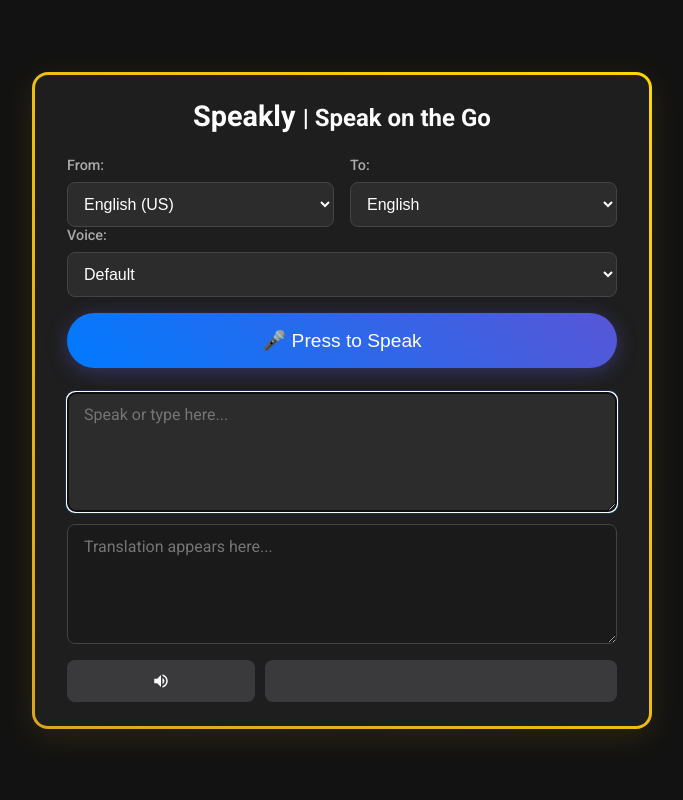
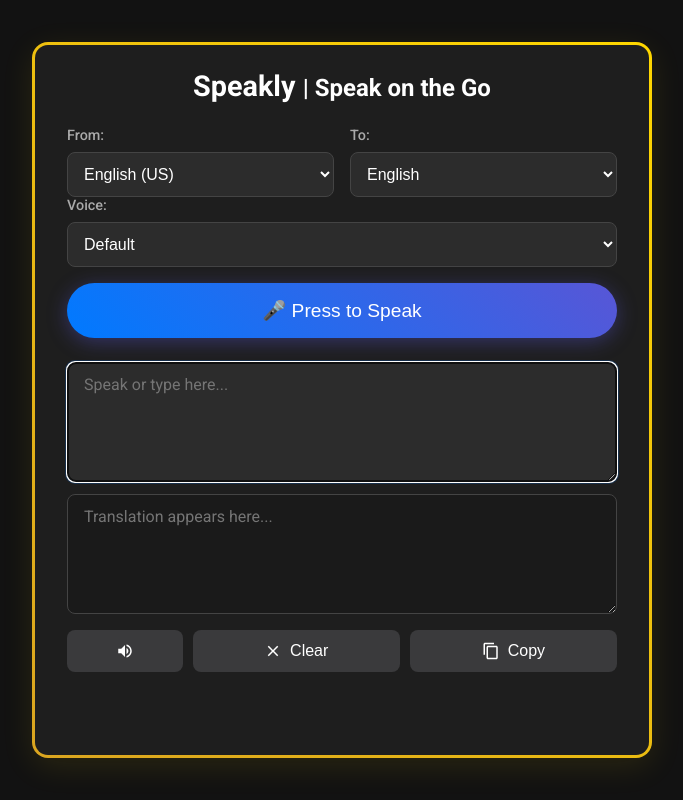
Before and after one commit to OurWillpower/translator-app, a plain HTML site: page index.html in a window 1280 px wide. Shown: the whole page, without its empty margins (298-981 px from the left). Drawn offline with Linux system fonts and the light colour scheme.

Commit message:
Update index.html

```diff
--- a/index.html
+++ b/index.html
@@ -71,4 +71,19 @@
             </button>
 
             <button id="clear-button" class="icon-button">
-                <svg xmlns="http://www.w3.org/2000/svg" viewBox="0 0 24 24"><path fill="currentColor" d="M19 6.41L17.59 5 12 10.59 6.41 5 5 6.41 10.59 12 5 17.59 6.41 19 12 13.41 17.59 19 1
+                <svg xmlns="http://www.w3.org/2000/svg" viewBox="0 0 24 24"><path fill="currentColor" d="M19 6.41L17.59 5 12 10.59 6.41 5 5 6.41 10.59 12 5 17.59 6.41 19 12 13.41 17.59 19 19 17.59 13.41 12 19 6.41z"></path></svg>
+                Clear
+            </button>
+
+            <button id="copy-button" class="icon-button">
+                <svg xmlns="http://www.w3.org/2000/svg" viewBox="0 0 24 24"><path fill="currentColor" d="M16 1H4c-1.1 0-2 .9-2 2v14h2V3h12V1zm3 4H8c-1.1 0-2 .9-2 2v14c0 1.1.9 2 2 2h11c1.1 0 2-.9 2-2V7c0-1.1-.9-2-2-2zm0 16H8V7h11v14z"></path></svg>
+                Copy
+            </button>
+        </div>
+
+        <p id="status" class="status"></p>
+
+    </div>
+    <script src="app.js"></script>
+</body>
+</html>
```
